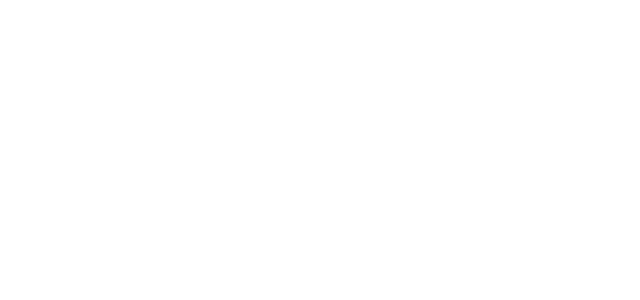
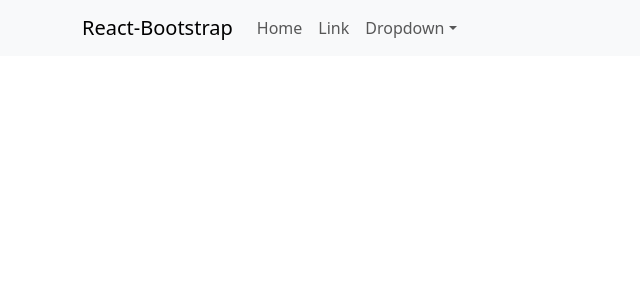
Before and after one commit to MariKerdika/reactanimations, a React (Create React App) app: page / in a window 1280 px wide. Shown: the top 300 px of the page, without its empty margins (0-640 px from the left). Built offline with nearby package versions, Linux system fonts and the light colour scheme.

Commit message:
add bootstrap navbar

```diff
--- a/src/App.js
+++ b/src/App.js
@@ -1,7 +1,13 @@
 import "./App.css";
+import { NavBar } from "./components/NavBar";
+import "bootstrap/dist/css/bootstrap.min.css";
 
 function App() {
-  return <div className="App"></div>;
+  return (
+    <div className="App">
+      <NavBar />
+    </div>
+  );
 }
 
 export default App;
--- /dev/null
+++ b/src/components/NavBar.js
@@ -0,0 +1,32 @@
+import Container from "react-bootstrap/Container";
+import Nav from "react-bootstrap/Nav";
+import Navbar from "react-bootstrap/Navbar";
+import NavDropdown from "react-bootstrap/NavDropdown";
+
+export const NavBar = () => {
+  return (
+    <Navbar expand="lg" className="bg-body-tertiary">
+      <Container>
+        <Navbar.Brand href="#home">React-Bootstrap</Navbar.Brand>
+        <Navbar.Toggle aria-controls="basic-navbar-nav" />
+        <Navbar.Collapse id="basic-navbar-nav">
+          <Nav className="me-auto">
+            <Nav.Link href="#home">Home</Nav.Link>
+            <Nav.Link href="#link">Link</Nav.Link>
+            <NavDropdown title="Dropdown" id="basic-nav-dropdown">
+              <NavDropdown.Item href="#action/3.1">Action</NavDropdown.Item>
+              <NavDropdown.Item href="#action/3.2">
+                Another action
+              </NavDropdown.Item>
+              <NavDropdown.Item href="#action/3.3">Something</NavDropdown.Item>
+              <NavDropdown.Divider />
+              <NavDropdown.Item href="#action/3.4">
+                Separated link
+              </NavDropdown.Item>
+            </NavDropdown>
+          </Nav>
+        </Navbar.Collapse>
+      </Container>
+    </Navbar>
+  );
+};
```
